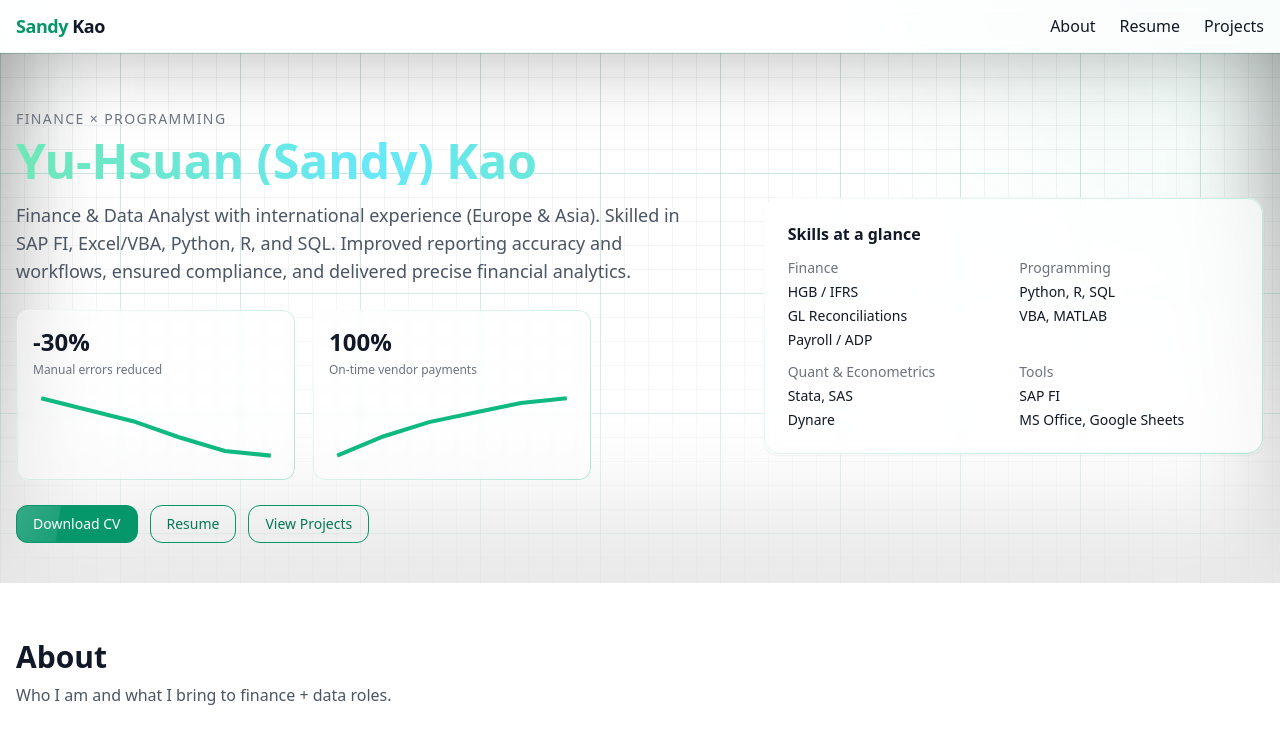
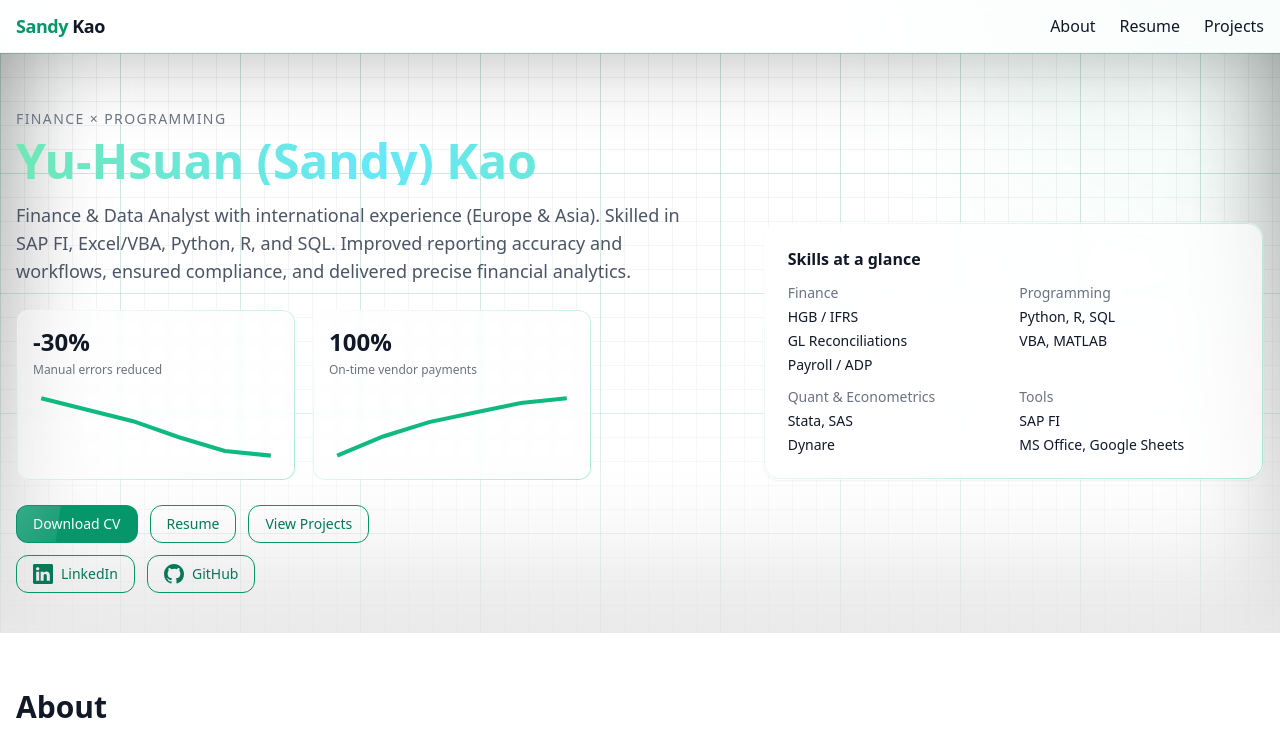
Before and after one commit to SandyKao0301/SandyKao, a Next.js app: page / in a window 1280 px wide. Shown: the top 737 px of the page. Built offline with nearby package versions, Linux system fonts and the light colour scheme.

Commit message:
Update page.tsx

```diff
--- a/app/page.tsx
+++ b/app/page.tsx
@@ -62,6 +62,45 @@ export default function Page() {
               </a>
               <Link href="/resume" className="btn-outline">Resume</Link>
               <Link href="/projects" className="btn-outline">View Projects</Link>
+            </div>
+
+            {/* Social row — directly under the CTAs */}
+            <div className="mt-3 flex flex-wrap gap-3">
+              <a
+                href="https://www.linkedin.com/in/yu-hsuan-kao/"
+                target="_blank"
+                rel="noopener noreferrer"
+                className="btn-outline inline-flex items-center gap-2"
+                aria-label="LinkedIn profile"
+              >
+                {/* LinkedIn logo */}
+                <svg
+                  className="w-5 h-5 fill-current"
+                  viewBox="0 0 16 16"
+                  aria-hidden="true"
+                >
+                  <path d="M1.146 0C.513 0 0 .526 0 1.175v13.65C0 15.474.526 16 1.146 16h13.708c.63 0 1.146-.526 1.146-1.175V1.175C16 .526 15.474 0 14.854 0H1.146zM4.943 13.394H2.542V6.169h2.401v7.225zM3.743 5.092c-.808 0-1.327-.554-1.327-1.248 0-.709.534-1.248 1.356-1.248.822 0 1.327.539 1.342 1.248 0 .694-.519 1.248-1.371 1.248zM13.458 13.394h-2.4V9.526c0-.963-.349-1.62-1.221-1.62-.666 0-1.063.443-1.237.87-.063.155-.079.369-.079.583v4.035h-2.4V6.169h2.4v.999c.32-.493.891-1.193 2.165-1.193 1.58 0 2.764 1.032 2.764 3.252v4.167z"/>
+                </svg>
+                LinkedIn
+              </a>
+
+              <a
+                href="https://github.com/SandyKao0301"
+                target="_blank"
+                rel="noopener noreferrer"
+                className="btn-outline inline-flex items-center gap-2"
+                aria-label="GitHub profile"
+              >
+                {/* GitHub logo */}
+                <svg
+                  className="w-5 h-5 fill-current"
+                  viewBox="0 0 16 16"
+                  aria-hidden="true"
+                >
+                  <path d="M8 0C3.58 0 0 3.58 0 8a8 8 0 0 0 5.47 7.59c.4.074.55-.174.55-.388 0-.19-.007-.693-.01-1.36-2.23.485-2.7-1.076-2.7-1.076-.364-.924-.89-1.17-.89-1.17-.727-.498.055-.488.055-.488.804.057 1.228.826 1.228.826.715 1.225 1.874.871 2.33.666.072-.518.28-.872.508-1.073-1.78-.203-3.64-.89-3.64-3.96 0-.874.312-1.588.823-2.148-.083-.203-.357-1.02.078-2.125 0 0 .672-.215 2.2.82a7.62 7.62 0 0 1 2-.27c.68.003 1.36.093 2 .27 1.53-1.035 2.2-.82 2.2-.82.436 1.105.162 1.922.08 2.125.512.56.822 1.274.822 2.148 0 3.08-1.863 3.755-3.64 3.957.287.248.543.735.543 1.482 0 1.07-.01 1.93-.01 2.194 0 .216.146.466.553.386A8.002 8.002 0 0 0 16 8c0-4.42-3.58-8-8-8z"/>
+                </svg>
+                GitHub
+              </a>
             </div>
           </div>
 
@@ -232,7 +271,7 @@ export default function Page() {
             href="/projects#month-end-automation"
             cta="View project"
           />
-          <ProjectCard
+        <ProjectCard
             title="Working-hours Compliance Tracker"
             subtitle="Validated HR hours against policy & labor limits; anomaly detection"
             tags={["ADP", "Excel", "Automation"]}
```
